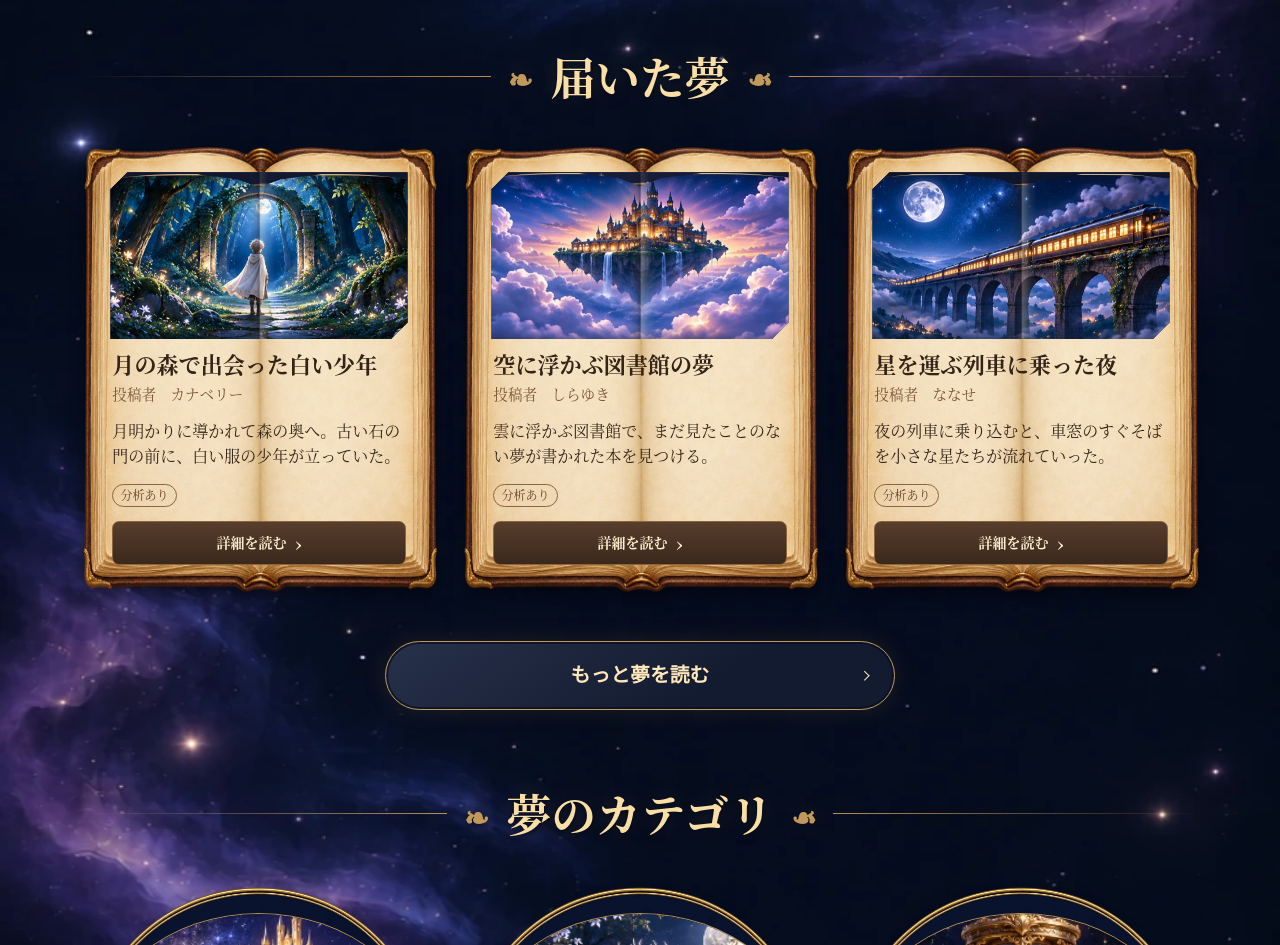
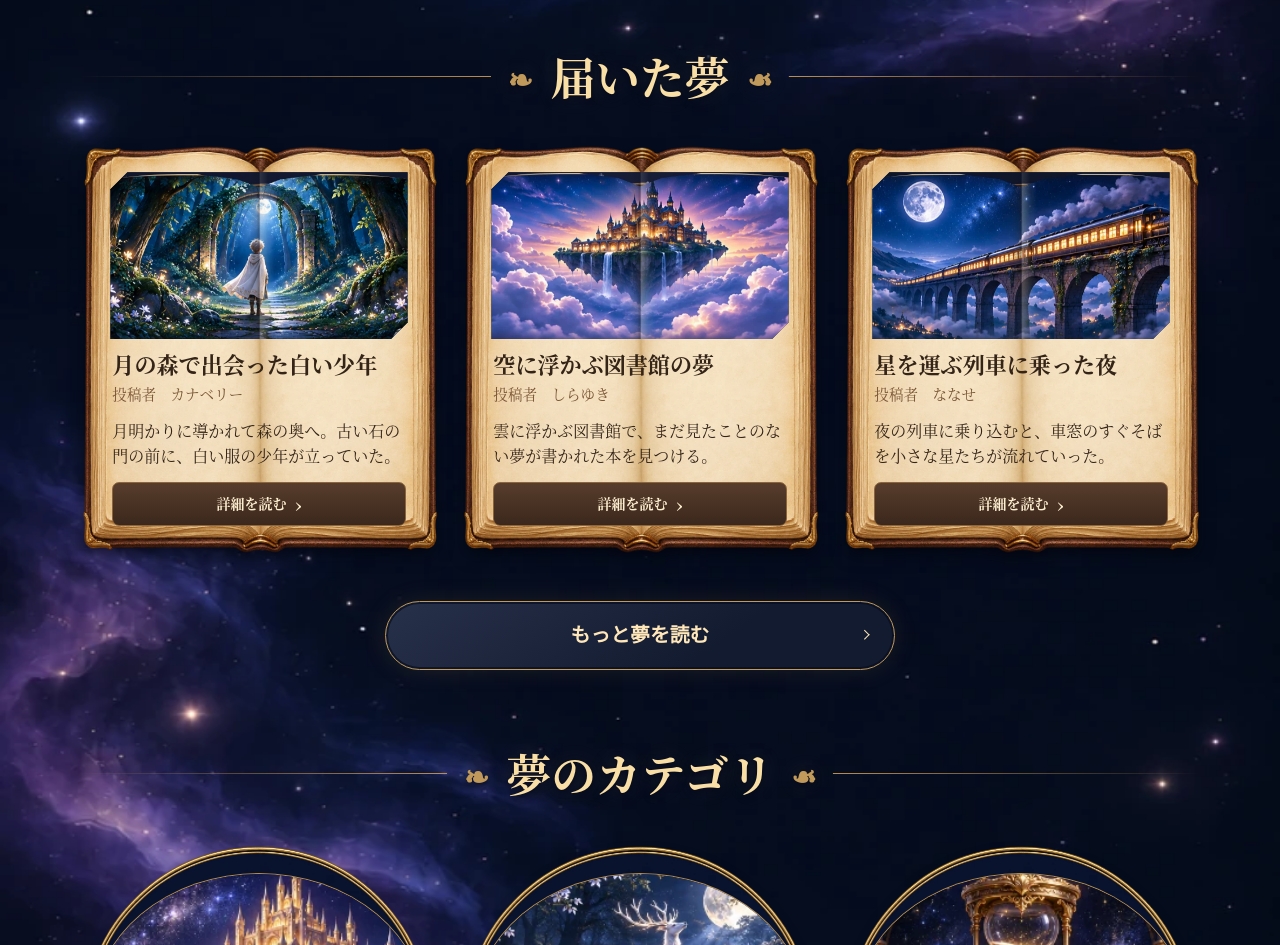
Before and after one commit to nX6mBaSq/yumehon, a plain HTML site: page index.html in a window 1280 px wide. Shown: the part 1502-2447 px from the top of the page. Drawn offline with Linux system fonts and the light colour scheme.

Commit message:
トップページ届いた夢セクション修正

```diff
--- a/home.css
+++ b/home.css
@@ -250,7 +250,7 @@
   height: 100%;
   display: flex;
   flex-direction: column;
-  padding: 7.5% 8.5% 8.5%;
+  padding: 7.5% 8.5% 8%;
   text-decoration: none;
 }
 .dream-illustration {
@@ -307,7 +307,7 @@
   .dream-book {
     background-image: url("assets/dream-book-frame-mobile.webp");
   }
-  .dream-book a { padding: 9% 10% 10%; }
+  .dream-book a { padding: 9% 10% 9%; }
   .dream-illustration {
     aspect-ratio: 2 / 1;
     margin-inline: 8px;
--- a/home.js
+++ b/home.js
@@ -39,7 +39,6 @@
           <h3>${esc(dream.title)}</h3>
           <p class="dream-author">投稿者　${esc(dream.author)}</p>
           <p>${esc(excerptFor(dream, index))}</p>
-          ${dream.analysis ? '<p class="dream-mark"><span>分析あり</span></p>' : ""}
           <span class="dream-detail">詳細を読む <span aria-hidden="true">›</span></span>
         </div>
       </a>
--- a/pages.css
+++ b/pages.css
@@ -24,18 +24,6 @@
 .is-top:has(.preview:not([hidden])) #header { position: relative; }
 .home-menu nav { z-index: 1; max-height: calc(100dvh - 80px); overflow-y: auto; }
 .home-brand { min-height: 44px; }
-
-/* 届いた夢カード：分析ありの印 */
-.dream-page .dream-mark { margin: 0 0 .5rem; }
-.dream-mark span {
-  display: inline-block;
-  padding: 0 .6em;
-  border: 1px solid #8d653c;
-  border-radius: 99px;
-  color: #6a4528;
-  font-size: .75rem;
-  line-height: 1.7;
-}
 
 /* ==========================================================
    下層ページ
```
